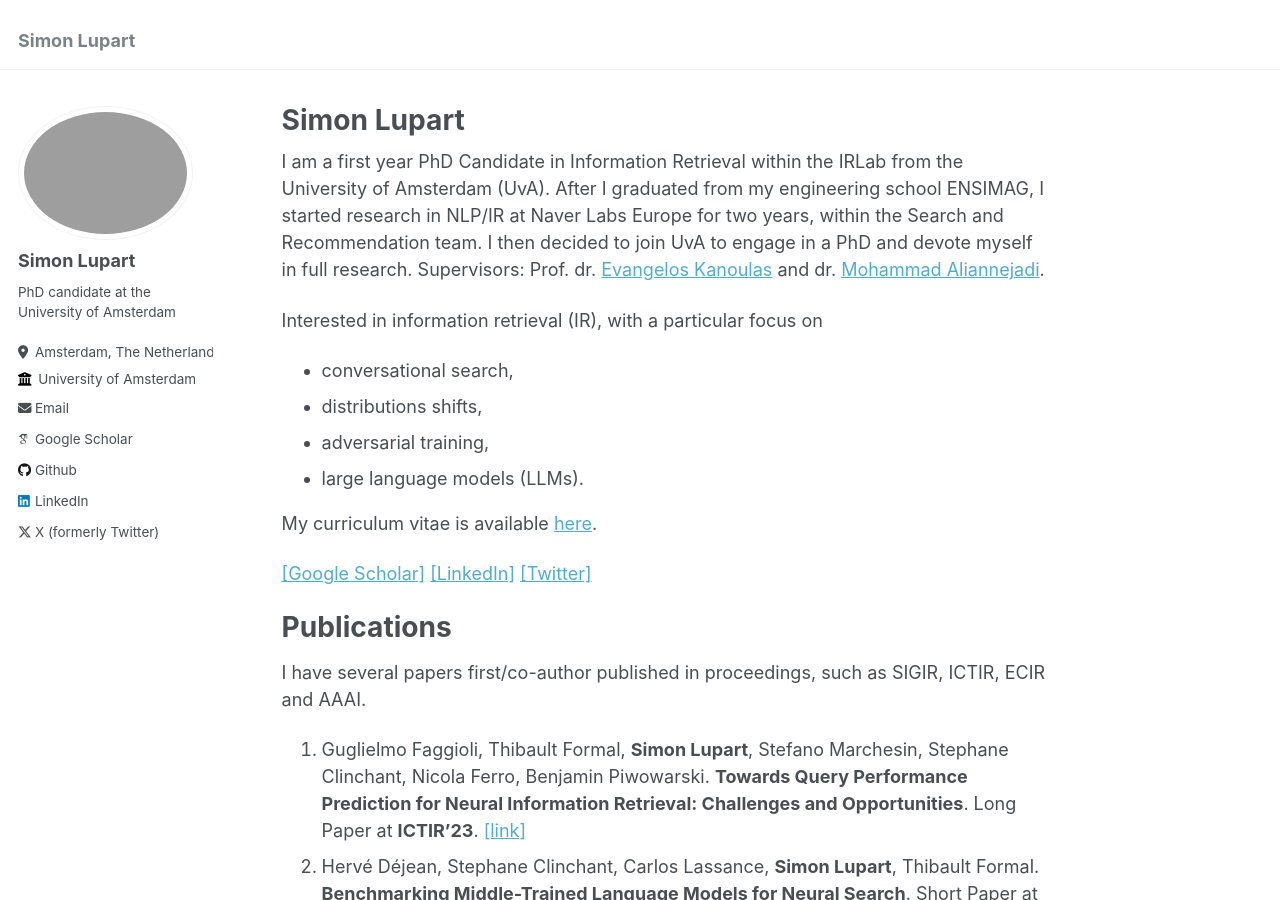
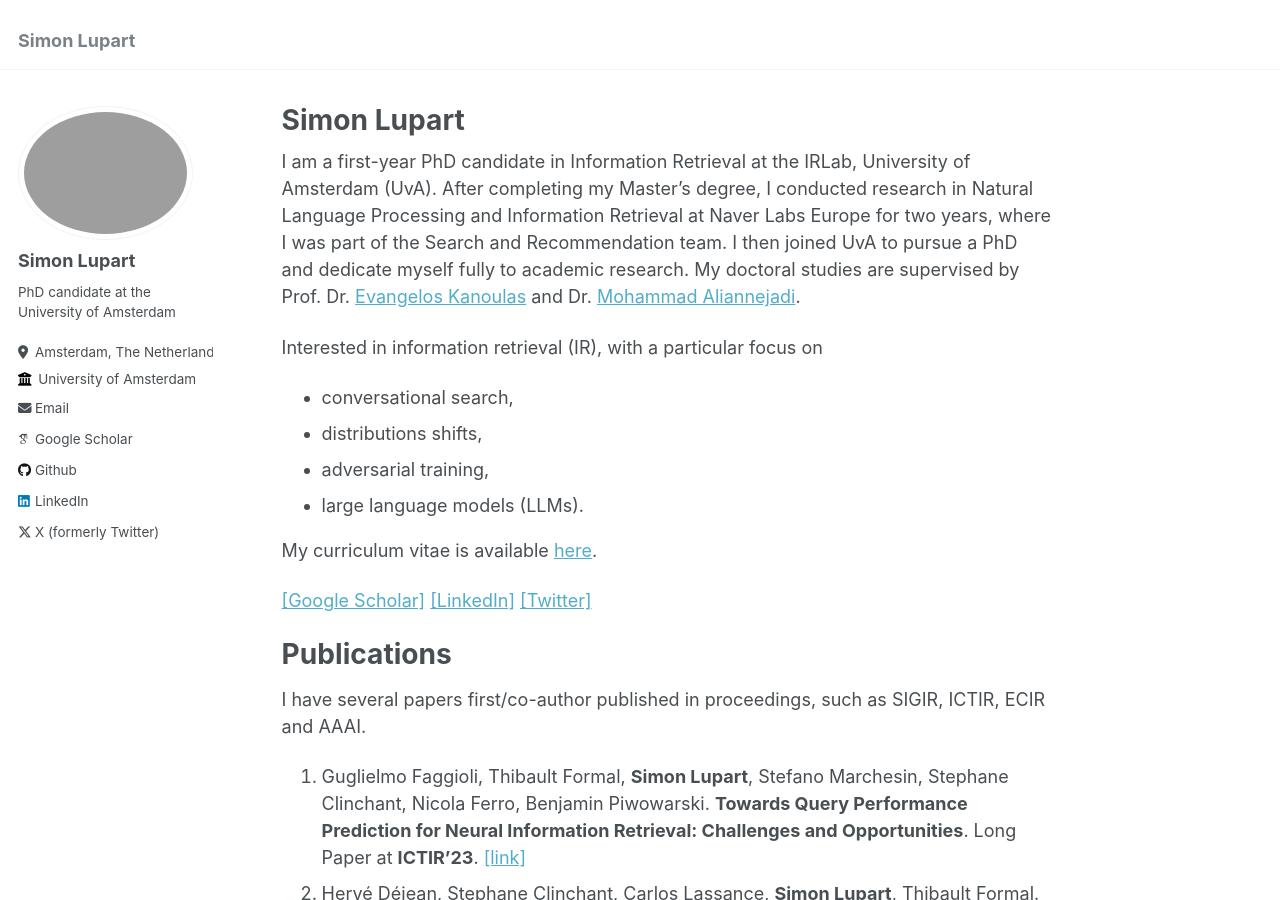
Before and after one commit to SimonLupart/SimonLupart.github.io, a Jekyll site: the page built from _pages/about.md, in a window 1280 px wide and 900 px high. Built offline with Jekyll 4.4.1, drawn with Linux system fonts in a browser that asks for light colours; some web fonts are replaced; some of the changed text lies outside the part shown.

Commit message:
Update about.md

```diff
--- a/_pages/about.md
+++ b/_pages/about.md
@@ -7,7 +7,7 @@ redirect_from:
   - /about.html
 ---
 
-I am a first year PhD Candidate in Information Retrieval within the IRLab from the University of Amsterdam (UvA). After I graduated from my engineering school ENSIMAG, I started research in NLP/IR at Naver Labs Europe for two years, within the Search and Recommendation team. I then decided to join UvA to engage in a PhD and devote myself in full research. Supervisors: Prof. dr. [Evangelos Kanoulas](https://staff.fnwi.uva.nl/e.kanoulas/) and dr. [Mohammad Aliannejadi](https://aliannejadi.com/).
+I am a first-year PhD candidate in Information Retrieval at the IRLab, University of Amsterdam (UvA). After completing my Master's degree, I conducted research in Natural Language Processing and Information Retrieval at Naver Labs Europe for two years, where I was part of the Search and Recommendation team. I then joined UvA to pursue a PhD and dedicate myself fully to academic research. My doctoral studies are supervised by Prof. Dr. [Evangelos Kanoulas](https://staff.fnwi.uva.nl/e.kanoulas/) and Dr. [Mohammad Aliannejadi](https://aliannejadi.com/).
 
 Interested in information retrieval (IR), with a particular focus on
 - conversational search,
```
Also changed, not shown: other parts of _pages/about.md (+1 -1 lines).
